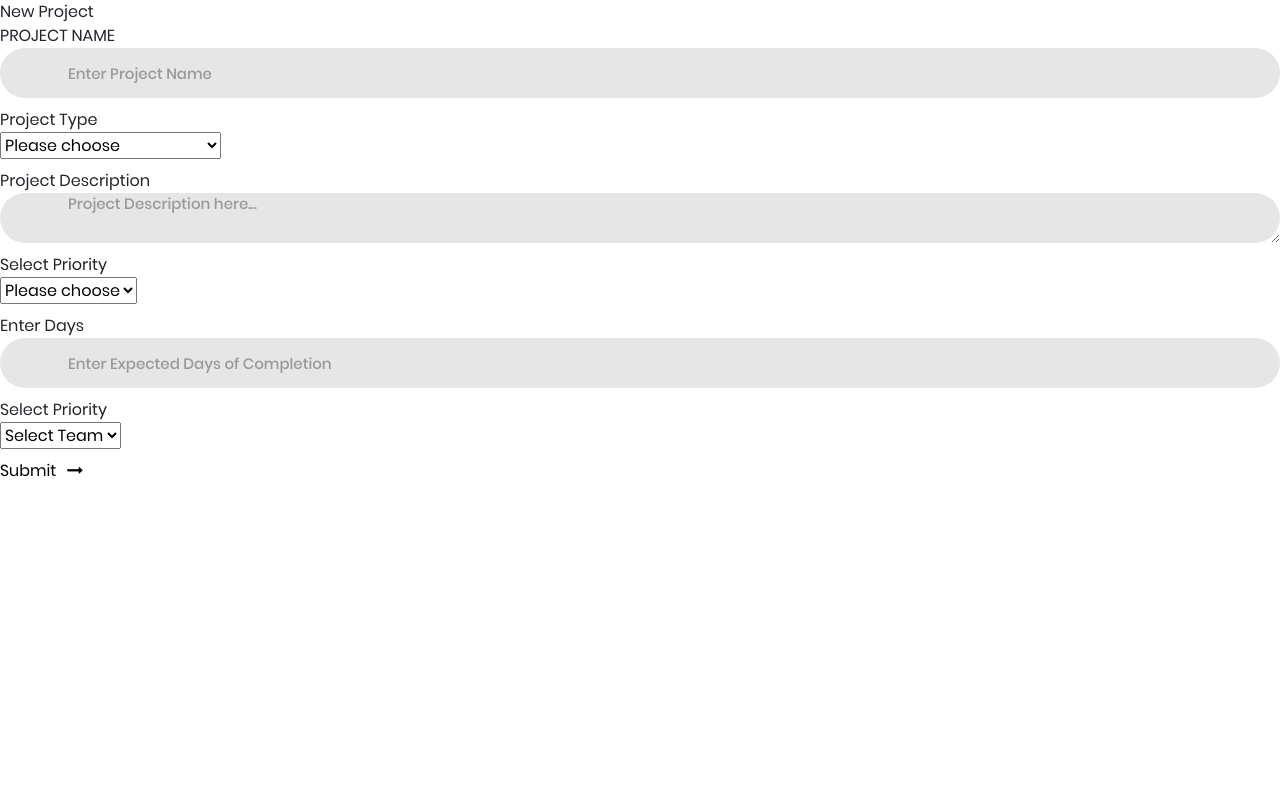
After one commit to Osaama01/fyptest, a Flask app: template templates/project-form.html in a window 1280 px wide. The commit adds this page. Run offline with Flask 2, Linux system fonts and the light colour scheme; the template is opened without the code that fills it, so the values that code supplies are empty; some libraries are stand-ins or nearby versions.

Commit message:
momin check this

```diff
--- a/app.py
+++ b/app.py
@@ -1,10 +1,13 @@
 from flask import Flask,request,render_template,redirect,url_for,session,g
 from flask_sqlalchemy import SQLAlchemy
+from sqlalchemy import create_engine
 import os
 
 app = Flask(__name__)
 app.config['SQLALCHEMY_DATABASE_URI']='postgresql://openpg:1234@localhost:5432/fyp'
+str='postgresql://openpg:1234@localhost:5432/fyp'
 db=SQLAlchemy(app)
+dbb=create_engine(str)
 app.secret_key = os.urandom(24)
 
 #from models.USERS import USERS
@@ -22,9 +25,8 @@ app.secret_key = os.urandom(24)
 @app.route('/formfilling1', methods=['GET', 'POST'])
 def formfilling1():
     if g.auth == 1:
-        from models.TEAMS import TEAMS
-        teams=TEAMS.query.all();
-        return render_template('project-form.html')
+        result_set = dbb.execute("SELECT team_id FROM \"TEAMS\" ")
+        return render_template('project-form.html',teams=result_set)
     else:
         return render_template('ERROR404.html')
 
--- /dev/null
+++ b/templates/project-form.html
@@ -0,0 +1,155 @@
+<!DOCTYPE html>
+<html lang="en">
+<head>
+	<title>Contact V5</title>
+	<meta charset="UTF-8">
+	<meta name="viewport" content="width=device-width, initial-scale=1">
+<!--===============================================================================================-->
+	<link rel="icon" type="image/png" href="../static/project-form/images/icons/favicon.ico"/>
+<!--===============================================================================================-->
+	<link rel="stylesheet" type="text/css" href="../static/project-form/vendor/bootstrap/css/bootstrap.min.css">
+<!--===============================================================================================-->
+	<link rel="stylesheet" type="text/css" href="../static/project-form/fonts/font-awesome-4.7.0/css/font-awesome.min.css">
+<!--===============================================================================================-->
+	<link rel="stylesheet" type="text/css" href="../static/project-form/fonts/iconic/css/material-design-iconic-font.min.css">
+<!--===============================================================================================-->
+	<link rel="stylesheet" type="text/css" href="../static/project-form/vendor/animate/animate.css">
+<!--===============================================================================================-->
+	<link rel="stylesheet" type="text/css" href="../static/project-form/vendor/css-hamburgers/hamburgers.min.css">
+<!--===============================================================================================-->
+	<link rel="stylesheet" type="text/css" href="../static/project-form/vendor/animsition/css/animsition.min.css">
+<!--===============================================================================================-->
+	<link rel="stylesheet" type="text/css" href="../static/project-form/vendor/select2/select2.min.css">
+<!--===============================================================================================-->
+	<link rel="stylesheet" type="text/css" href="../static/project-form/vendor/daterangepicker/daterangepicker.css">
+<!--===============================================================================================-->
+	<link rel="stylesheet" type="text/css" href="../static/project-form/vendor/noui/nouislider.min.css">
+<!--===============================================================================================-->
+	<link rel="stylesheet" type="text/css" href="../static/project-form/css/util.css">
+	<link rel="stylesheet" type="text/css" href="../static/project-form/css/main.css">
+<!--===============================================================================================-->
+</head>
+<body>
+
+
+	<div class="container-contact100">
+		<div class="wrap-contact100">
+			<form class="contact100-form validate-form">
+				<span class="contact100-form-title">
+					New Project
+				</span>
+
+				<div class="wrap-input100 validate-input bg1 rs1-wrap-input100" data-validate="Please Type Project Name">
+					<span class="label-input100">PROJECT NAME</span>
+					<input class="input100" type="text" name="project_name" placeholder="Enter Project Name">
+				</div>
+
+                <div class="wrap-input100 input100-select bg1 rs1-wrap-input100">
+					<span class="label-input100">Project Type</span>
+					<div>
+						<select class="js-select2" name="proj_type">
+							<option>Please choose</option>
+							<option>Consumer Services</option>
+							<option>Transportation</option>
+							<option>Consumer Non-Durables</option>
+                            <option>Public Utilities</option>
+							<option>Health Care</option>
+							<option>Finance</option>
+                            <option>Technology</option>
+							<option>Miscellaneous</option>
+							<option>Consumer Durables</option>
+                            <option>Basic Industries</option>
+							<option>Energy</option>
+                            <option>Development</option>
+                            <option>Other</option>
+						</select>
+						<div class="dropDownSelect2"></div>
+					</div>
+				</div>
+
+                <div class="wrap-input100 validate-input bg0 rs1-alert-validate" data-validate = "Please Type Your Message">
+					<span class="label-input100">Project Description</span>
+					<textarea class="input100" name="message" placeholder="Project Description here..."></textarea>
+				</div>
+
+                <div class="wrap-input100 input100-select bg1 rs1-wrap-input100">
+					<span class="label-input100">Select Priority</span>
+					<div>
+						<select class="js-select2" name="priority">
+							<option>Please choose</option>
+							<option>1</option>
+							<option>2</option>
+							<option>3</option>
+                            <option>4</option>
+							<option>5</option>
+							<option>6</option>
+                            <option>7</option>
+							<option>8</option>
+							<option>9</option>
+                            <option>10</option>
+						</select>
+						<div class="dropDownSelect2"></div>
+					</div>
+				</div>
+
+				<div class="wrap-input100 validate-input bg1 rs1-wrap-input100" data-validate = "Please Input No of Days">
+					<span class="label-input100">Enter Days</span>
+					<input class="input100" type="text" name="email" placeholder="Enter Expected Days of Completion ">
+				</div>
+
+				<div class="wrap-input100 input100-select bg1 rs1-wrap-input100">
+					<span class="label-input100">Select Priority</span>
+					<div>
+						<select class="js-select2" name="team">
+							<option>Select Team</option>
+							{% for team in teams %}
+                            <option>{{ team.team_id }}</option>
+                            {% endfor %}
+						</select>
+						<div class="dropDownSelect2"></div>
+					</div>
+				</div>
+
+
+
+
+
+				<div class="container-contact100-form-btn">
+					<button class="contact100-form-btn">
+						<span>
+							Submit
+							<i class="fa fa-long-arrow-right m-l-7" aria-hidden="true"></i>
+						</span>
+					</button>
+				</div>
+			</form>
+		</div>
+	</div>
+
+
+
+<!--===============================================================================================-->
+	<script src="../static/project-form/vendor/jquery/jquery-3.2.1.min.js"></script>
+<!--===============================================================================================-->
+	<script src="../static/project-form/vendor/animsition/js/animsition.min.js"></script>
+<!--===============================================================================================-->
+	<script src="../static/project-form/vendor/bootstrap/js/popper.js"></script>
+	<script src="../static/project-form/vendor/bootstrap/js/bootstrap.min.js"></script>
+<!--===============================================================================================-->
+	<script src="../static/project-form/vendor/select2/select2.min.js"></script>
+<!--===============================================================================================-->
+	<script src="../static/project-form/js/main.js"></script>
+
+
+<script src="vendor/select2/select2.min.js"></script>
+	<script>
+		$(".js-select2").each(function(){
+			$(this).select2({
+				minimumResultsForSearch: 20,
+				dropdownParent: $(this).next('.dropDownSelect2')
+			});
+		})
+	</script>
+
+</body>
+</html>
```
Also changed, not shown: Functions.py (added, +16 -0 lines), templates/Dashboard.html (+2 -33 lines), templates/ERROR404.html (added, +41 -0 lines).
